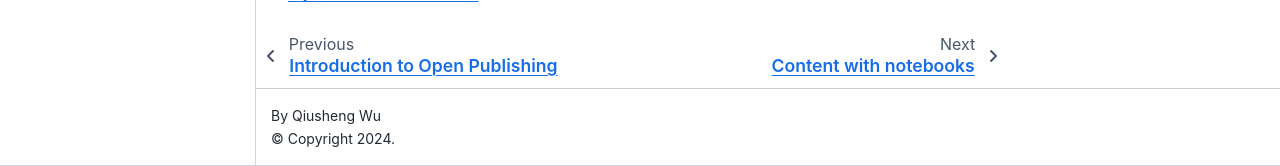
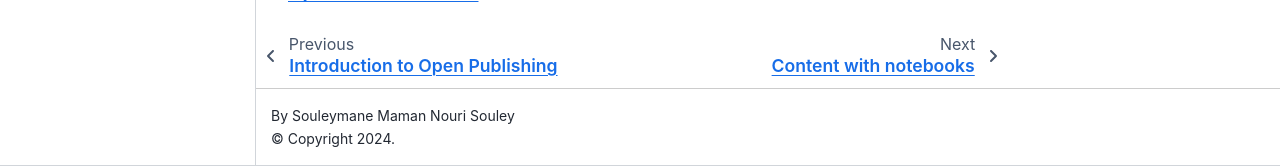
Before and after one commit to halieute/Mormyridae-Niger-Book, a Jupyter Book: the page built from book/introduction.md, in a window 1280 px wide and 900 px high, scrolled down 2124 px. Shown: the part 734-900 px from the top of the window. Built offline with Jupyter Book 1.0.4 settings and Sphinx 7.4.7 and the Sphinx Book theme 1.1.4, drawn with Linux system fonts in a browser that asks for light colours; cross-references to code outside the pages are shown as plain code; part of the change alters nothing that is shown.

Commit message:
Update _config.yml

```diff
--- a/_config.yml
+++ b/_config.yml
@@ -5,8 +5,8 @@
 
 #######################################################################################
 # Book settings
-title: Jupyter Book Demo # The title of the book. Will be placed in the left navbar.
-author: Qiusheng Wu # The author of the book
+title: Ecology and Conservation of Mormyridae in the Niger River # The title of the book. Will be placed in the left navbar.
+author: Souleymane Maman Nouri Souley # The author of the book
 copyright: "2024" # Copyright year to be placed in the footer
 logo: logo.png # A path to the book logo
 # Patterns to skip when building the book. Can be glob-style (e.g. "*skip.ipynb")
@@ -36,7 +36,7 @@ launch_buttons:
 
 # Information about where the book exists on the web
 repository:
-  url: https://github.com/giswqs/jupyter-book-demo # Online location of your book
+  url: https://github.com/halieute/Mormyridae-Niger-Book/ # Online location of your book
   # path_to_book: docs # Optional path to your book, relative to the repository root
   branch: main # Which branch of the repository should be used when creating links (optional)
 
@@ -44,7 +44,7 @@ repository:
 # See https://jupyterbook.org/customize/config.html#add-a-link-to-your-repository
 html:
   favicon: "fav.ico"
-  baseurl: https://giswqs.github.io/jupyter-book-demo # The base URL where your book will be hosted.
+  baseurl: https://github.com/halieute/Mormyridae-Niger-Book/ # The base URL where your book will be hosted.
   use_repository_button: true
   use_issues_button: true
   use_edit_page_button: true
@@ -56,7 +56,7 @@ sphinx:
     # html_extra_path: ["CNAME", "robots.txt"]
     html_theme_options:
       use_download_button: true
-      repository_url: https://github.com/giswqs/jupyter-book-demo
+      repository_url: https://github.com/halieute/Mormyridae-Niger-Book/
       repository_branch: main # Specify the correct branch for theme options
       use_issues_button: true
       use_repository_button: true
```
